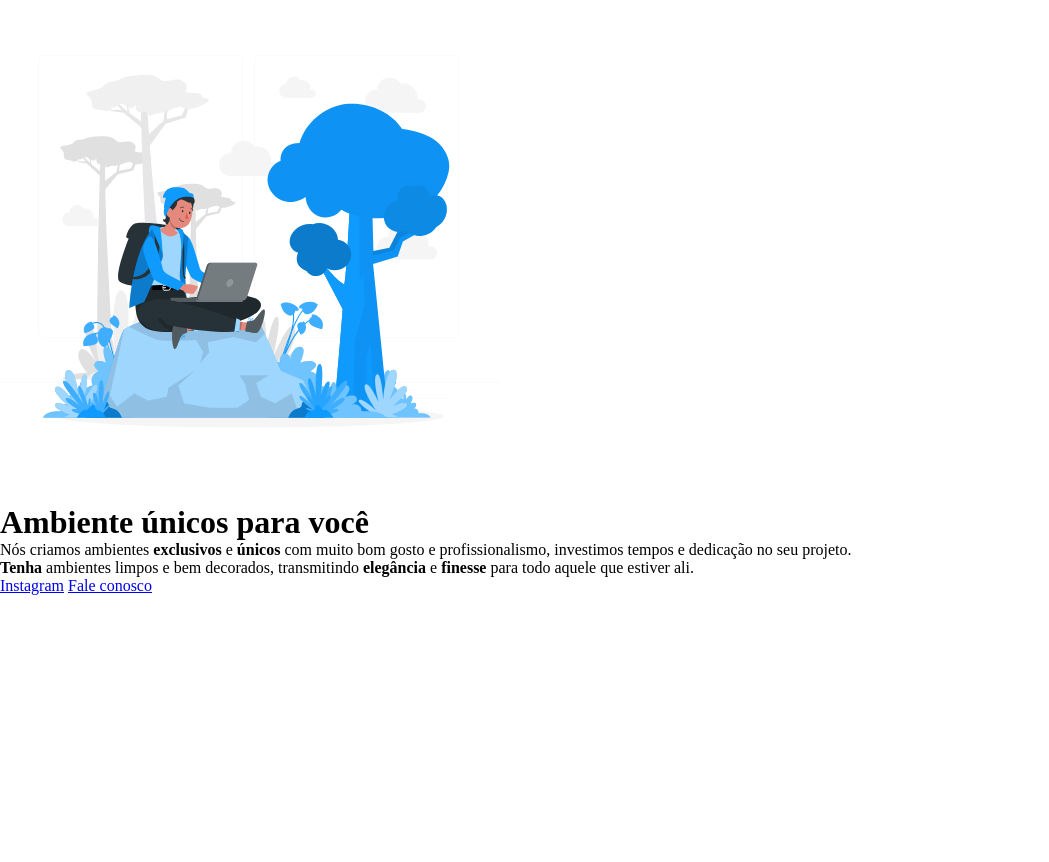
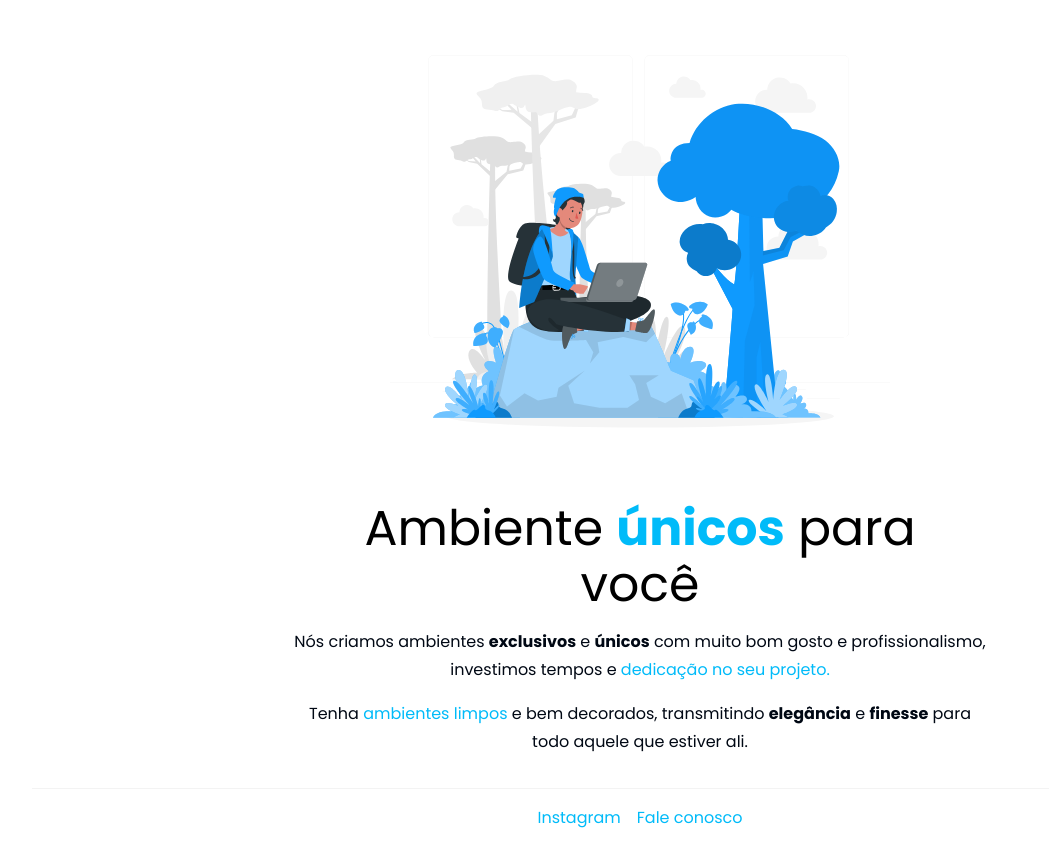
Before and after one commit to NiloMarcos/Projeto-01-Explorer, a plain HTML site: page index.html in a window 1280 px wide. Shown: the whole page, without its empty margins (0-1049 px from the left). Before the commit the page ends 800 px from the top, so only its background shows below. Drawn offline with Linux system fonts and the light colour scheme.

Commit message:
feat(home): iniciando a estilizacao da pagina

```diff
--- a/index.html
+++ b/index.html
@@ -13,19 +13,21 @@
   <div id="hero">
     <img src="assets/bannerFooter.svg" alt="Banner da home - Um homem programando ao ar livre">
 
-    <h1>Ambiente <span>únicos</span> para você</h1>
+    <h1>Ambiente <span>únicos</span> para <br /> você</h1>
 
-    <p>Nós criamos ambientes <strong>exclusivos</strong> e <strong>únicos</strong> com muito bom gosto e profissionalismo, investimos tempos e dedicação no seu projeto.</p>
+    <p id="first-paragraph">Nós criamos ambientes <strong>exclusivos</strong> e <strong>únicos</strong> com muito bom gosto e profissionalismo, investimos tempos e <span>dedicação no seu projeto.</span></p>
 
-    <p>
-      <strong>Tenha</strong> ambientes limpos e bem decorados, transmitindo <strong>elegância</strong> e <strong>finesse</strong> para todo aquele que estiver ali.
+    <p id="second-paragraph">
+      Tenha <span>ambientes limpos</span> e bem decorados, transmitindo <strong>elegância</strong> e <strong>finesse</strong> para todo aquele que estiver ali.
     </p>
   </div>
 
   <footer id="footer">
-    <a href="#">Instagram</a>
+    <div id="contact-footer">
+      <a href="#">Instagram</a>
 
-    <a href="#">Fale conosco</a>
+      <a href="#">Fale conosco</a>
+    </div>
   </footer>
 </body>
 
--- a/styles.css
+++ b/styles.css
@@ -1,5 +1,129 @@
+@import url('https://fonts.googleapis.com/css2?family=Open+Sans:wght@300;400;500;600;700&family=Poppins:wght@300;400;500;600;700&display=swap');
+
+:root {
+  --font-family: 'Poppins', sans-serif;
+
+  --color-bg: #edf2f4;
+  --color-blue: #00bbf9;
+  --color-black: #000814;
+}
+
 * {
   margin: 0;
   padding: 0;
   box-sizing: border-box;
+  font-family: var(--font-family);
 }
+
+#hero {
+  max-width: 692px;
+  width: 100%;
+
+  margin: 0 auto;
+}
+
+#hero img {
+  margin: 0 auto;
+  display: flex;
+  justify-content: center;
+  align-items: center;
+
+  width: 100%;
+  height: 500px;
+}
+
+#hero h1 {
+  font-size: 49px;
+  font-weight: 400;
+  line-height: 56px;
+  text-align: center;
+  margin-bottom: 1rem;
+}
+
+#hero h1 span {
+  color: var(--color-blue);
+  font-weight: bold;
+  line-height: 56px;
+}
+
+#first-paragraph {
+  font-size: 16px;
+  line-height: 28px;
+  text-align: center;
+  color: var(--color-black);
+}
+
+#first-paragraph strong{
+  font-size: 16px;
+  font-weight: bold;
+  line-height: 28px;
+  color: var(--color-black);
+}
+
+#first-paragraph span {
+  font-size: 16px;
+  line-height: 28px;
+  text-align: center;
+  color: var(--color-blue);
+}
+
+#second-paragraph {
+  font-size: 16px;
+  line-height: 28px;
+  color: var(--color-black);
+
+  margin-top: 1rem;
+  text-align: center;
+}
+
+#second-paragraph strong{
+  font-size: 16px;
+  font-weight: bold;
+  line-height: 28px;
+  color: var(--color-black);
+}
+
+#second-paragraph span {
+  font-size: 16px;
+  line-height: 28px;
+  color: var(--color-blue);
+
+  margin-top: 1rem;
+  text-align: center;
+}
+
+#footer {
+  display: flex;
+  justify-content: center;
+  align-items: center;
+  flex-direction: column;
+  width: 100%;
+  margin: 2rem auto;
+}
+
+#footer::before {
+  content: '';
+  border-top: 1px solid #c4c4c4;
+  width: 95%;
+  opacity: 0.2;
+}
+
+#contact-footer {
+  display: flex;
+}
+
+#contact-footer a {
+  display: flex;
+  padding-top: 1rem;
+  color: var(--color-blue);
+  text-decoration: none;
+}
+
+#contact-footer a:hover {
+  color: var(--color-black);
+  transition: .3s ease-in-out;
+}
+
+#contact-footer a:first-child {
+  padding-right: 1rem;
+}
```
